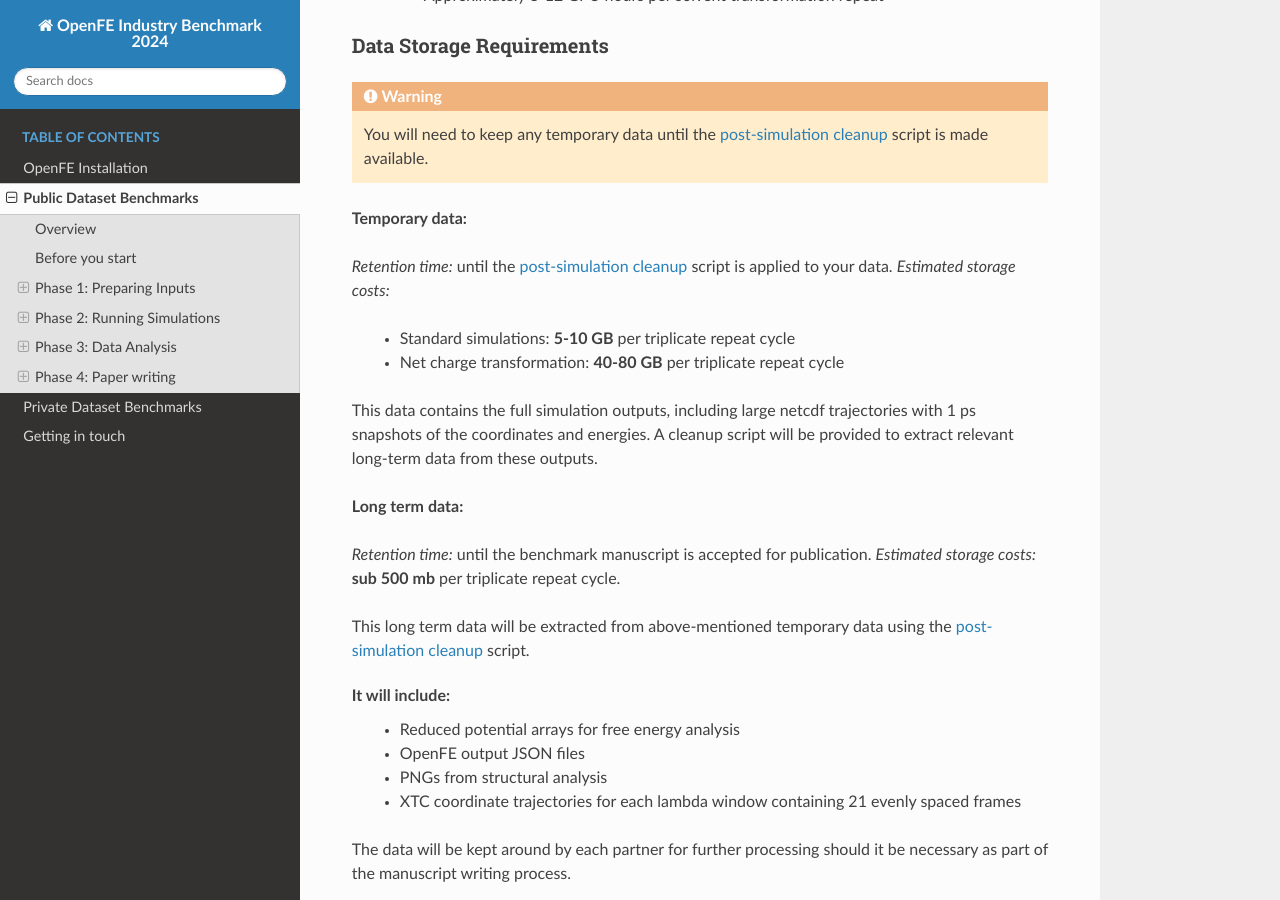
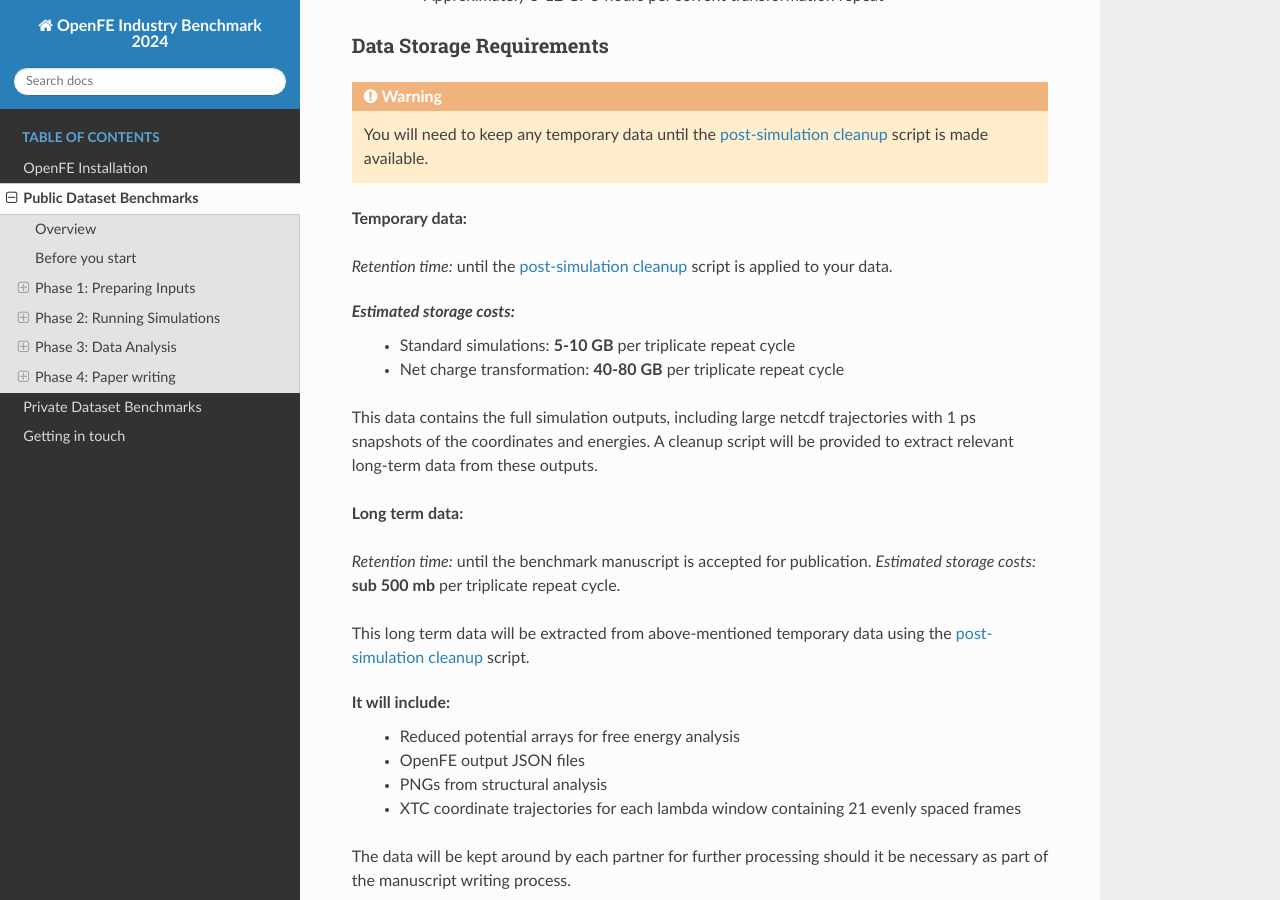
Before and after one commit to OpenFreeEnergy/IndustryBenchmarks2024, a Sphinx documentation site: the page built from docs/source/public/overview.rst, in a window 1280 px wide and 900 px high, scrolled down 5982 px. Built offline with Sphinx 7.4.7 and the Read the Docs theme 2.0.0, drawn with Linux system fonts in a browser that asks for light colours.

Commit message:
fix sphinx warnings

```diff
--- a/docs/source/conf.py
+++ b/docs/source/conf.py
@@ -76,7 +76,7 @@
 # Add any paths that contain custom static files (such as style sheets) here,
 # relative to this directory. They are copied after the builtin static files,
 # so a file named "default.css" will overwrite the builtin "default.css".
-html_static_path = ['_static']
+# html_static_path = ['_static']
 
 ## replace macros
 #rst_prolog = """
--- a/docs/source/public/claimed_systems.rst
+++ b/docs/source/public/claimed_systems.rst
@@ -1,3 +1,5 @@
+:orphan:
+
 .. _benchmark_systems:
 
 Benchmarking Systems
--- a/docs/source/public/input_preparation.rst
+++ b/docs/source/public/input_preparation.rst
@@ -66,11 +66,13 @@
 
 1. If the termini are neutral, e.g. NH2 or C(=O)H, or have ACE/NME caps:
     * Assign ACE and/or NME caps to the termini
+
 .. note::
    In some cases Schrodinger / Maestro may call the NME cap NMA, if this happen, the cap should be renamed to NME.
 
 2. If the termini are charged, e.g. COO- or NH3+:
     * Keep the termini in their charged state
+
 .. note::
    In cases where this is observed, e.g. JNK1, there is a possibility that interactions between the perturbed ligand and the termini may form.
    Keeping the termini charged should retain the intended interaction.
--- a/docs/source/public/overview.rst
+++ b/docs/source/public/overview.rst
@@ -1,4 +1,5 @@
 .. _public_overview:
+
 *************************
 Public Dataset Benchmarks
 *************************
@@ -259,6 +260,7 @@
 **Temporary data:**
 
 *Retention time:* until the `post-simulation cleanup`_ script is applied to your data.
+
 *Estimated storage costs:*
   * Standard simulations: **5-10 GB** per triplicate repeat cycle
   * Net charge transformation: **40-80 GB** per triplicate repeat cycle
```
